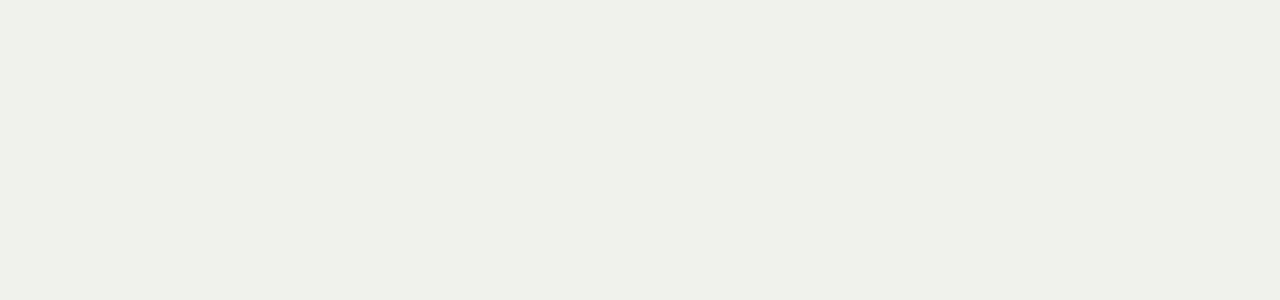
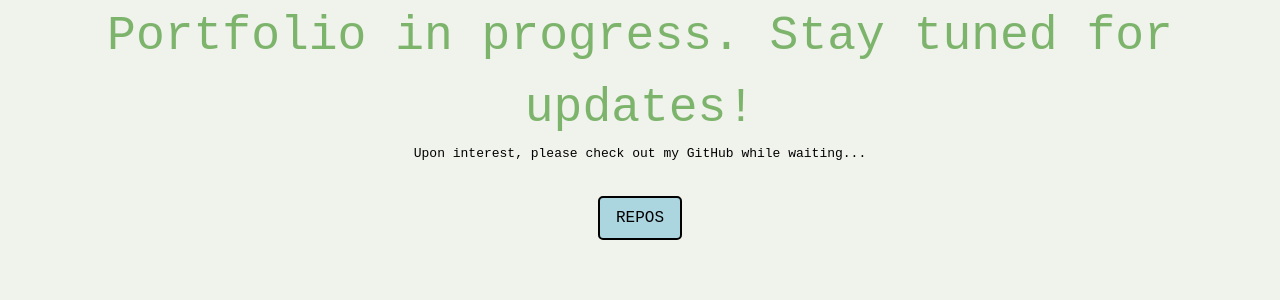
Before and after one commit to nathaliedpettersson/portfolio, a React (Create React App) app: page / in a window 1280 px wide. Shown: the top 300 px of the page. Built offline with nearby package versions, Linux system fonts and the light colour scheme.

Commit message:
add: import header to layout

```diff
--- a/src/pages/Layout.tsx
+++ b/src/pages/Layout.tsx
@@ -1,9 +1,18 @@
-import React from "react";
+import React, {Fragment} from "react";
+import { Outlet } from "react-router-dom";
+import Header from "../components/Header";
+import Footer from '../components/Footer';
 
 // Import Footer and Header here
 // Call for this file in index.tsx and have it displayed on all pages on the website
 const Layout = () => {
-
+    return (
+<Fragment>
+<Header />
+<Outlet></Outlet>
+{/* <Footer /> */}
+</Fragment>
+    )
 };
 
 export default Layout;
```
